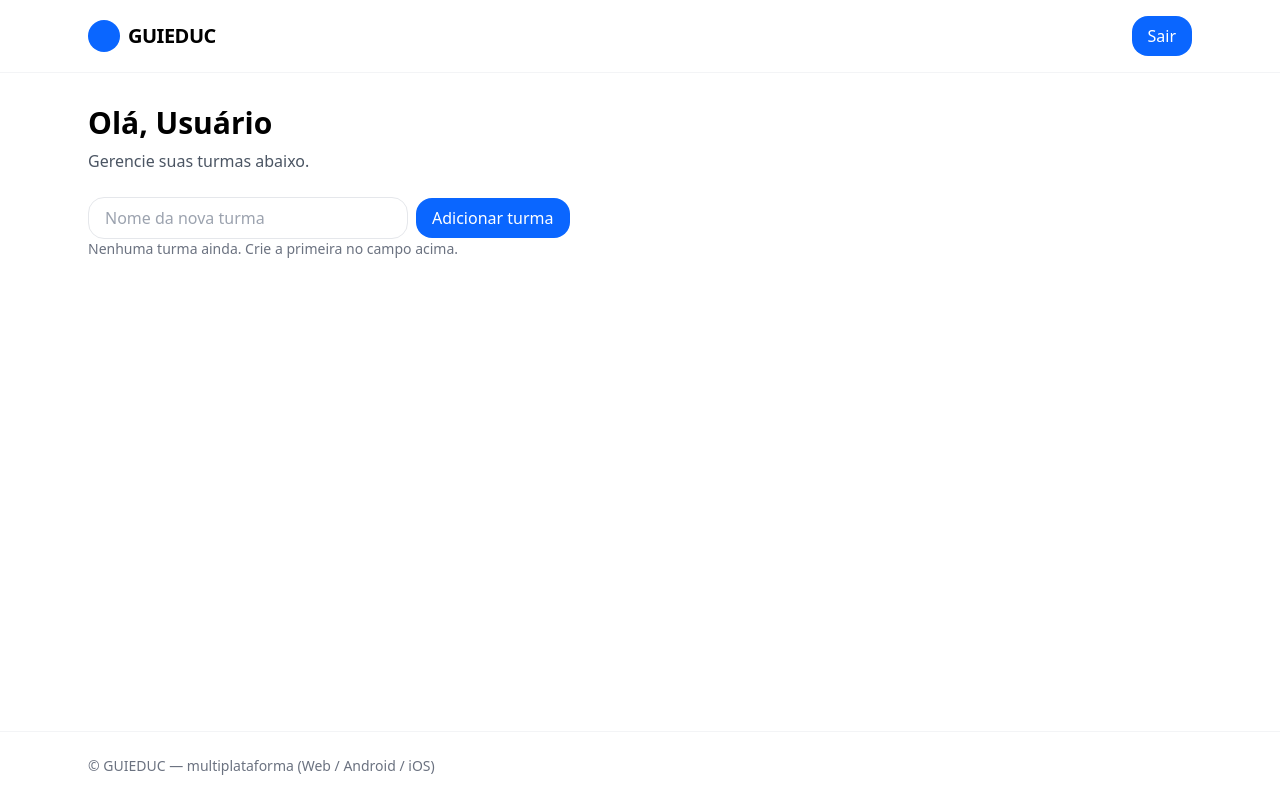
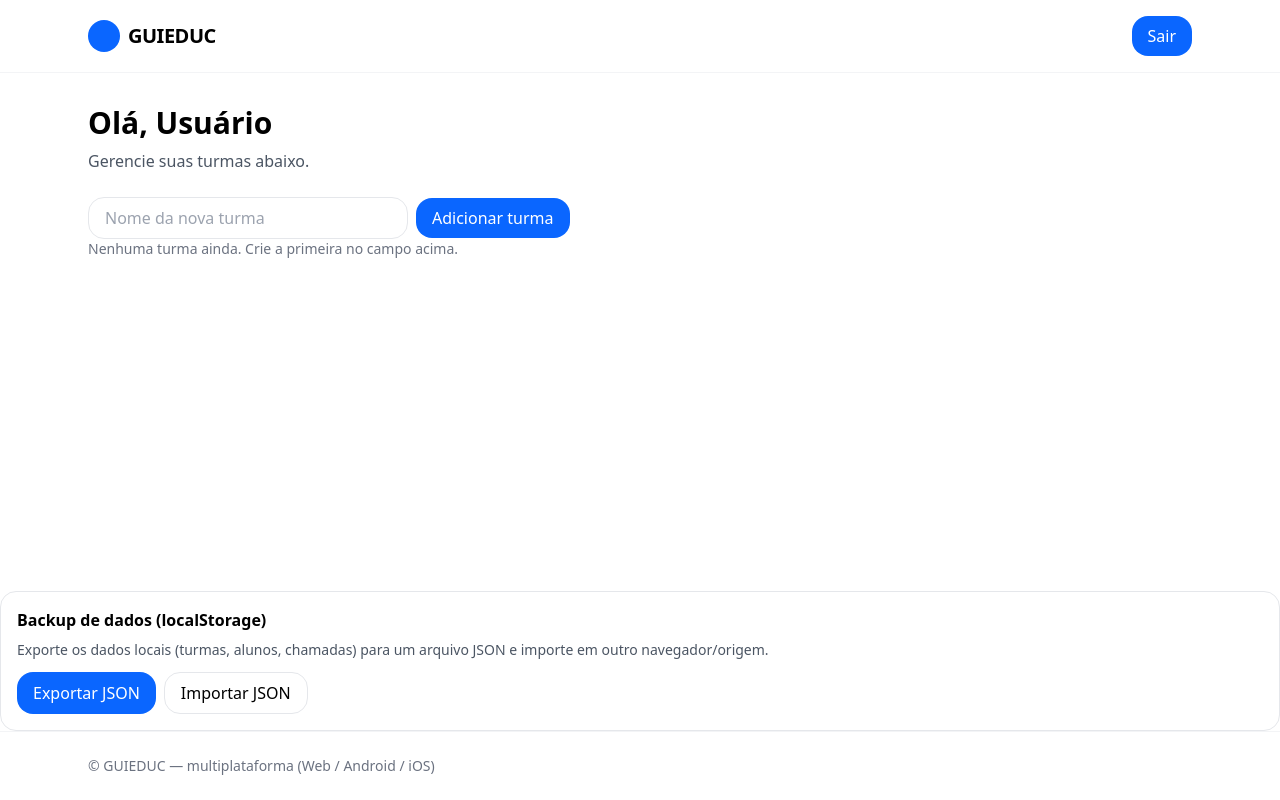
Before and after one commit to guilhermecardosocruz/guieduc, a Next.js app: page /dashboard in a window 1280 px wide. Built offline with nearby package versions, Linux system fonts and the light colour scheme.

Commit message:
feat(backup): exportar/importar JSON do localStorage (guieduc) para migrar dados entre origens/portas

```diff
--- a/app/(app)/dashboard/page.tsx
+++ b/app/(app)/dashboard/page.tsx
@@ -1,3 +1,4 @@
+import DataBackup from "@/components/DataBackup";
 "use client";
 import { useEffect, useState } from "react";
 import { useRouter } from "next/navigation";
@@ -75,6 +76,7 @@ export default function DashboardPage() {
           <TurmasGrid turmas={turmas} onDelete={onDeleteTurma} />
         </div>
       </main>
+        <DataBackup />
 
       <footer className="border-t border-gray-100 bg-white">
         <div className="mx-auto max-w-6xl px-6 py-6 text-sm text-gray-500">
--- /dev/null
+++ b/components/DataBackup.tsx
@@ -0,0 +1,90 @@
+"use client";
+import { useRef } from "react";
+
+type Dump = {
+  origin: string;
+  exportedAt: number;
+  data: Record<string, any>;
+};
+
+function getAllGuieduc(): Record<string, any> {
+  if (typeof window === "undefined") return {};
+  const out: Record<string, any> = {};
+  for (let i = 0; i < localStorage.length; i++) {
+    const k = localStorage.key(i)!;
+    if (k.startsWith("guieduc:")) {
+      try { out[k] = JSON.parse(localStorage.getItem(k) || "null"); }
+      catch { out[k] = localStorage.getItem(k); }
+    }
+  }
+  return out;
+}
+
+export default function DataBackup() {
+  const fileRef = useRef<HTMLInputElement>(null);
+
+  function exportJSON() {
+    const dump: Dump = {
+      origin: typeof window !== "undefined" ? window.location.origin : "",
+      exportedAt: Date.now(),
+      data: getAllGuieduc()
+    };
+    const blob = new Blob([JSON.stringify(dump, null, 2)], { type: "application/json" });
+    const url = URL.createObjectURL(blob);
+    const a = document.createElement("a");
+    const ts = new Date(dump.exportedAt).toISOString().replace(/[:.]/g, "-");
+    a.href = url;
+    a.download = `guieduc-backup-${ts}.json`;
+    a.click();
+    URL.revokeObjectURL(url);
+  }
+
+  function onPickFile() {
+    fileRef.current?.click();
+  }
+
+  function importJSON(file: File) {
+    const reader = new FileReader();
+    reader.onload = () => {
+      try {
+        const dump = JSON.parse(String(reader.result || "{}")) as Dump;
+        if (!dump || typeof dump !== "object" || !dump.data) throw new Error("Arquivo inválido");
+        const keys = Object.keys(dump.data);
+        let count = 0;
+        for (const k of keys) {
+          if (!k.startsWith("guieduc:")) continue;
+          try {
+            localStorage.setItem(k, JSON.stringify(dump.data[k]));
+            count++;
+          } catch {}
+        }
+        alert(`Importado com sucesso ${count} chave(s).\nAtualize a página para ver os dados.`);
+      } catch (e: any) {
+        alert(`Falha ao importar: ${e?.message || e}`);
+      }
+    };
+    reader.readAsText(file);
+  }
+
+  return (
+    <div className="mt-6 rounded-2xl border border-gray-200 bg-white p-4">
+      <h3 className="text-base font-semibold mb-2">Backup de dados (localStorage)</h3>
+      <p className="text-sm text-gray-600 mb-3">
+        Exporte os dados locais (turmas, alunos, chamadas) para um arquivo JSON e importe em outro navegador/origem.
+      </p>
+      <div className="flex flex-wrap gap-2">
+        <button onClick={exportJSON} className="btn-primary">Exportar JSON</button>
+        <button onClick={onPickFile} className="inline-flex items-center justify-center rounded-2xl px-4 py-2 font-medium border hover:bg-gray-50">
+          Importar JSON
+        </button>
+        <input
+          ref={fileRef}
+          type="file"
+          accept="application/json"
+          className="hidden"
+          onChange={(e)=>{ const f = e.target.files?.[0]; if (f) importJSON(f); }}
+        />
+      </div>
+    </div>
+  );
+}
```
Also changed, not shown: 1 other file (tests, documents, lock files or other folders).
